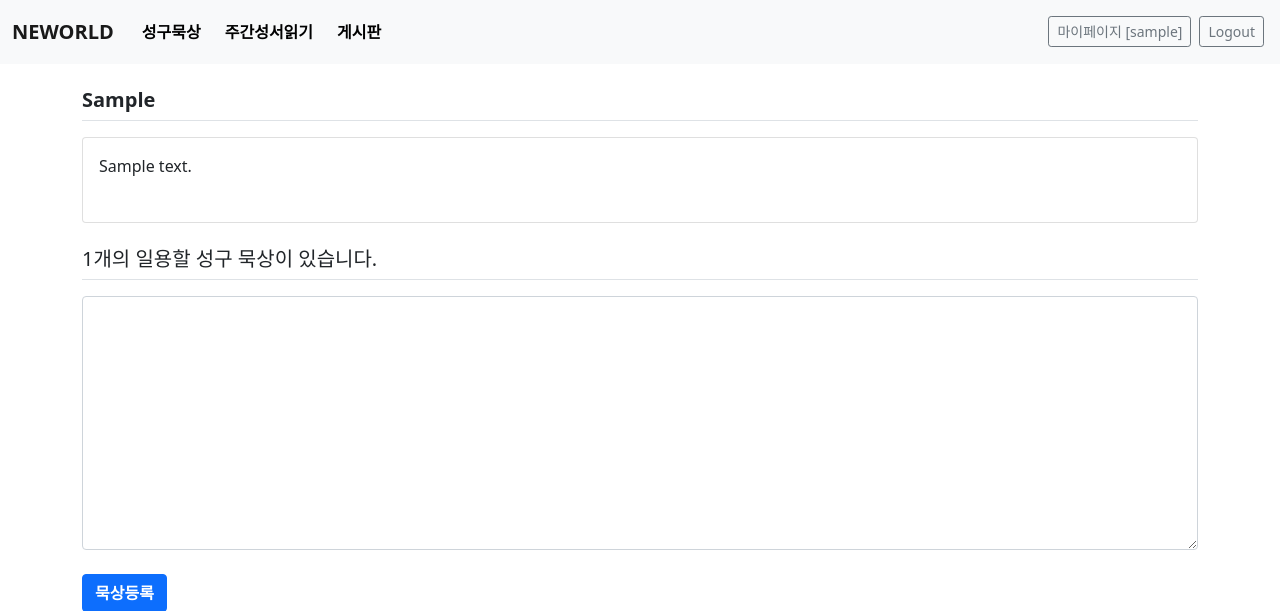
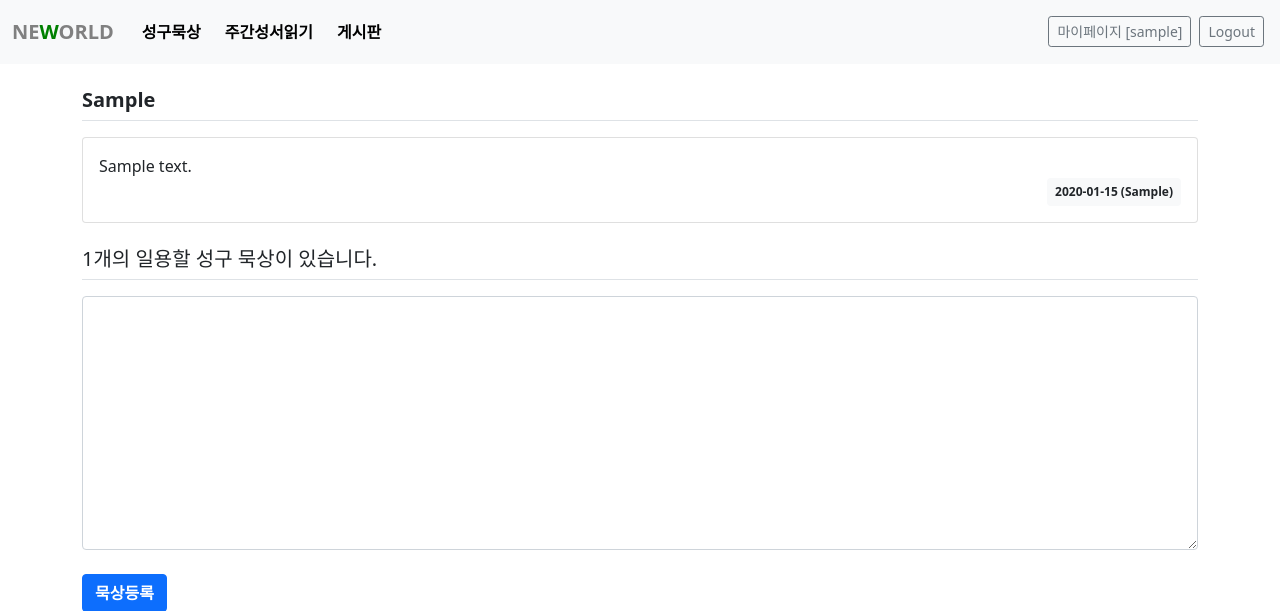
Before and after one commit to neworld0/neworld, a Django app: page /neworld/scripture/1/ in a window 1280 px wide. Shown: the top 611 px of the page. Run offline with Django 3.2, Linux system fonts and the light colour scheme; a user stored in the database is signed in; tables that the repository leaves empty hold one stand-in row (values such as "Sample post"); some libraries are stand-ins or nearby versions.

Commit message:
8/21 14:52

```diff
--- a/templates/common/signup.html
+++ b/templates/common/signup.html
@@ -40,7 +40,7 @@
         <div class="form-group">
             <label for="email">이메일</label>
             <input type="text" class="form-control" name="email" id="email"
-                   value="{{ form.email.value|default_if_none:'' }}">
+                   value="{{ form.email.value|default_if_none:'' }}"></br>
         </div>
 <!--        <div class="form-group">-->
 <!--            <h6>그룹 선택</h6>-->
--- a/templates/navbar.html
+++ b/templates/navbar.html
@@ -2,7 +2,9 @@
 <!--<nav class="navbar navbar-expand-lg bg-light fixed-top">-->
 <nav class="navbar navbar-light navbar-expand-lg bg-light fixed-top">
   <div class="container-fluid">
-    <a class="navbar-brand" href="{% url 'index' %}"><strong>NEWORLD</strong></a>
+    <a class="navbar-brand" href="{% url 'index' %}">
+      <strong><span style="color:gray">NE</span><span style="color:green">W</span><span style="color:gray">ORLD</span></strong>
+    </a>
     <button class="navbar-toggler d-flex d-lg-none order-3 p-2" type="button" data-bs-toggle="offcanvas" data-bs-target="#offcanvasWithBothOptions" aria-controls="offcanvasWithBothOptions" aria-label="offcanvasWithBothOptionsLabel">
       <svg class="bi" width="24" height="24" aria-hidden="true">
         <use xlink:href="#three-dots"></use>
--- a/templates/neworld/comment_activity_form.html
+++ b/templates/neworld/comment_activity_form.html
@@ -8,7 +8,7 @@
         <div class="form-group">
             <label for="content">댓글내용</label>
             <textarea class="form-control"name="content" id="content"
-                      rows="3">{{ form.content.value|default_if_none:'' }}</textarea>
+                      rows="3">{{ form.content.value|default_if_none:'' }}</textarea></br>
         </div>
         <button type="submit" class="btn btn-primary">저장하기</button>
     </form>
--- a/templates/neworld/comment_answer_form.html
+++ b/templates/neworld/comment_answer_form.html
@@ -9,7 +9,7 @@
         <div class="form-group">
             <label for="content">댓글내용</label>
             <textarea class="form-control"name="content" id="content"
-                      rows="3">{{ form.content.value|default_if_none:'' }}</textarea>
+                      rows="3">{{ form.content.value|default_if_none:'' }}</textarea></br>
         </div>
         <button type="submit" class="btn btn-primary">저장하기</button>
     </form>
--- a/templates/neworld/comment_customer_form.html
+++ b/templates/neworld/comment_customer_form.html
@@ -8,7 +8,7 @@
         <div class="form-group">
             <label for="content">댓글내용</label>
             <textarea class="form-control"name="content" id="content"
-                      rows="3">{{ form.content.value|default_if_none:'' }}</textarea>
+                      rows="3">{{ form.content.value|default_if_none:'' }}</textarea></br>
         </div>
         <button type="submit" class="btn btn-primary">저장하기</button>
     </form>
--- a/templates/neworld/comment_form.html
+++ b/templates/neworld/comment_form.html
@@ -8,7 +8,7 @@
         <div class="form-group">
             <label for="content">댓글내용</label>
             <textarea class="form-control"name="content" id="content"
-                      rows="3">{{ form.content.value|default_if_none:'' }}</textarea>
+                      rows="3">{{ form.content.value|default_if_none:'' }}</textarea></br>
         </div>
         <button type="submit" class="btn btn-primary">저장하기</button>
     </form>
--- a/templates/neworld/comment_meditation_form.html
+++ b/templates/neworld/comment_meditation_form.html
@@ -8,7 +8,7 @@
         <div class="form-group">
             <label for="content">댓글내용</label>
             <textarea class="form-control"name="content" id="content"
-                      rows="3">{{ form.content.value|default_if_none:'' }}</textarea>
+                      rows="3">{{ form.content.value|default_if_none:'' }}</textarea></br>
         </div>
         <button type="submit" class="btn btn-primary">저장하기</button>
     </form>
--- a/templates/neworld/comment_research_form.html
+++ b/templates/neworld/comment_research_form.html
@@ -9,7 +9,7 @@
         <div class="form-group">
             <label for="content">댓글내용</label>
             <textarea class="form-control"name="content" id="content"
-                      rows="3">{{ form.content.value|default_if_none:'' }}</textarea>
+                      rows="3">{{ form.content.value|default_if_none:'' }}</textarea></br>
         </div>
         <button type="submit" class="btn btn-primary">저장하기</button>
     </form>
--- a/templates/neworld/daily_scripture.html
+++ b/templates/neworld/daily_scripture.html
@@ -18,7 +18,7 @@
                 <div class="card-body">
                     <div class="card-text" style="white-space: pre-line;">{{ scripture.bodytext }}</div>
                     <div class="d-flex justify-content-end">
-                        <div class="badge badge-light p-2">
+                        <div class="badge bg-light text-dark p-2">
                             {{ scripture.real_date }} ({{ scripture.d_week }})
                         </div>
                     </div>
@@ -55,12 +55,12 @@
                     <div class="card-text">{{ meditation.meditation|mark }}</div>
                     <div class="d-flex justify-content-end">
                         {% if meditation.modify_date %}
-                        <div class="badge badge-light p-2 text-left mx-3">
+                        <div class="badge bg-light text-dark p-2 text-start mx-3">
                             <div>{{ meditation.modify_date }}</div>
                             <div class="mt-2"> 수정됨</div>
                         </div>
                         {% endif %}
-                        <div class="badge badge-light p-2 text-left">
+                        <div class="badge bg-light text-dark p-2 text-start">
                             <div class="mb-2">{{ meditation.author.first_name }}</div>
                             <div>{{ meditation.create_date }}</div>
                         </div>
--- a/templates/neworld/weeklybible_detail.html
+++ b/templates/neworld/weeklybible_detail.html
@@ -24,7 +24,7 @@
                     </div>
                     {% endfor %}
                     <div class="d-flex justify-content-end">
-                        <div class="badge badge-light p-2">
+                        <div class="badge bg-light text-dark p-2">
                             {{ weeklybible.week }}
                         </div>
                     </div>
@@ -87,12 +87,12 @@
                     <div class="card-text">{{ research.content|mark }}</div>
                     <div class="d-flex justify-content-end">
                         {% if research.modify_date %}
-                        <div class="badge badge-light p-2 text-left mx-3">
+                        <div class="badge bg-light p-2 text-dark text-start mx-3">
                             <div class="mb-2">modified at</div>
                             <div>{{ research.modify_date }}</div>
                         </div>
                         {% endif %}
-                        <div class="badge badge-light p-2 text-left">
+                        <div class="badge bg-light p-2 text-dark text-start">
                             <div class="mb-2">{{ research.author.first_name }}</div>
                             <div>{{ research.create_date }}</div>
                         </div>
```
Also changed, not shown: templates/neworld/question_detail.html (+4 -4 lines).
